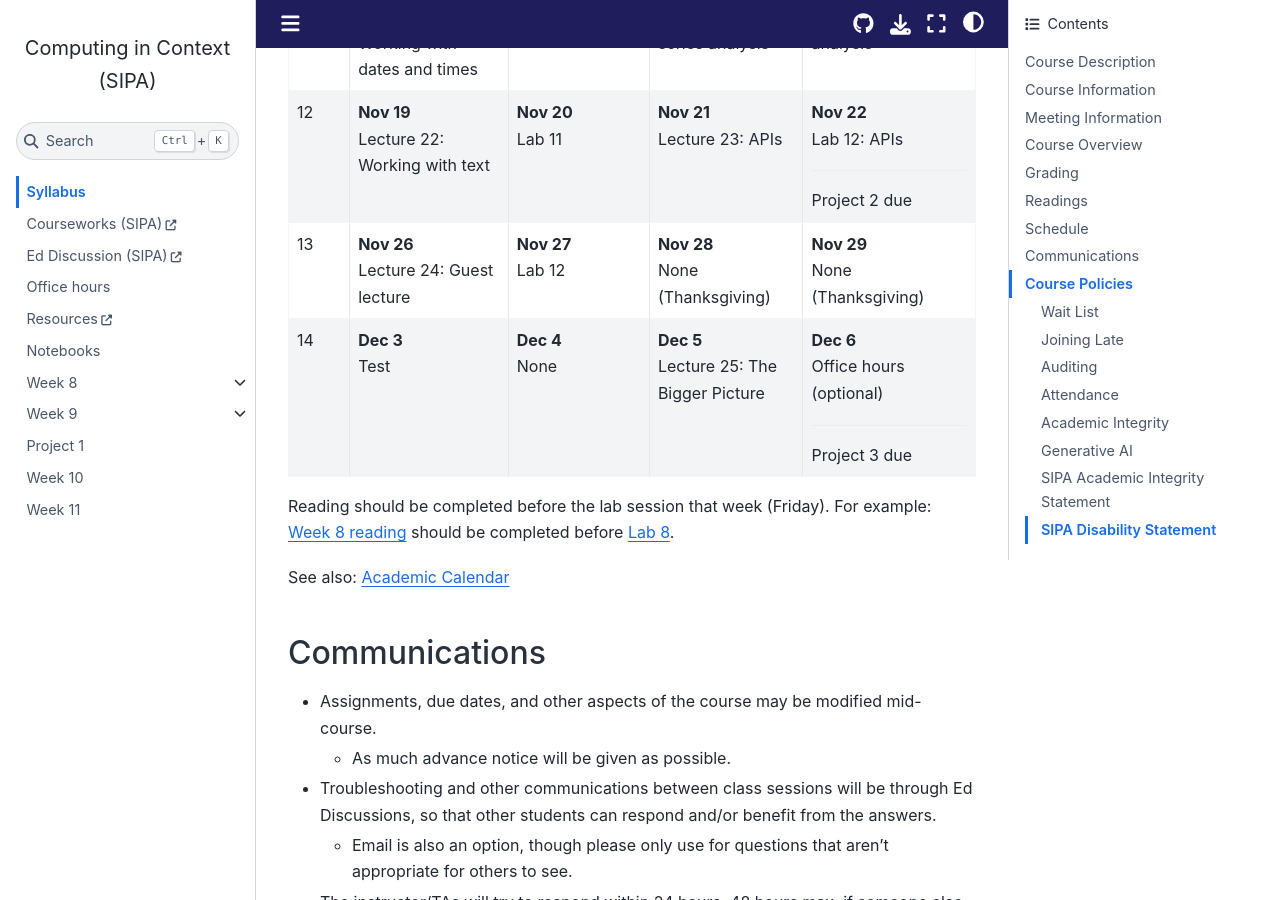
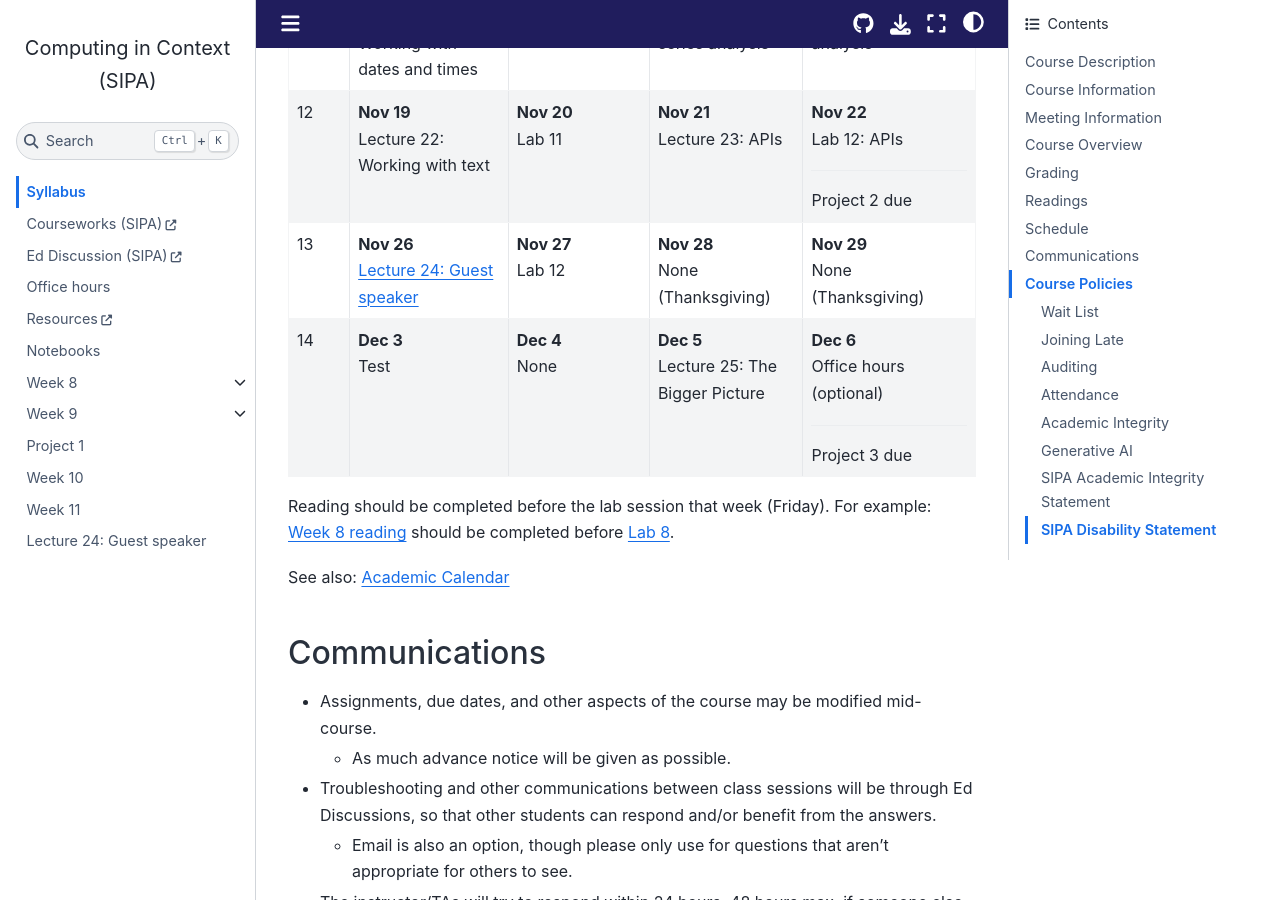
Before and after one commit to afeld/computing-in-context, a Jupyter Book: the page built from index.md, in a window 1280 px wide and 900 px high, scrolled down 4453 px. Built offline with Jupyter Book 1.0.4 settings and Sphinx 7.4.7 and the Sphinx Book theme 1.1.4, drawn with Linux system fonts in a browser that asks for light colours.

Commit message:
add guest speaker

```diff
--- a/_toc.yml
+++ b/_toc.yml
@@ -33,3 +33,4 @@ chapters:
   - file: project_1
   - file: week_10
   - file: week_11
+  - file: lecture_24
--- a/index.md
+++ b/index.md
@@ -101,7 +101,7 @@ For weeks 1-7, see [the combined syllabus](https://courseworks2.columbia.edu/cou
 | [10](week_10.md) | **Nov 5**<br/>None (Election Day)                                                                                                                | **Nov 6**<br/>[Lab 9](lab_9.ipynb)  | **Nov 7**<br/>Lecture 19: Data visualization                     | **Nov 8**<br/>Lab 10: Data visualization<hr/>[Project 1](project_1.md) due |
 | [11](week_11.md) | **Nov 12**<br/>Lecture 20: Working with dates and times                                                                                          | **Nov 13**<br/>Lab 10               | **Nov 14**<br/>Lecture 21: Time series analysis                  | **Nov 15**<br/>Lab 11: Time series analysis                                |
 | 12               | **Nov 19**<br/>Lecture 22: Working with text                                                                                                     | **Nov 20**<br/>Lab 11               | **Nov 21**<br/>Lecture 23: APIs                                  | **Nov 22**<br/>Lab 12: APIs<hr/>Project 2 due                              |
-| 13               | **Nov 26**<br/>Lecture 24: Guest lecture                                                                                                         | **Nov 27**<br/>Lab 12               | **Nov 28**<br/>None (Thanksgiving)                               | **Nov 29**<br/>None (Thanksgiving)                                         |
+| 13               | **Nov 26**<br/>[Lecture 24: Guest speaker](lecture_24.md)                                                                                        | **Nov 27**<br/>Lab 12               | **Nov 28**<br/>None (Thanksgiving)                               | **Nov 29**<br/>None (Thanksgiving)                                         |
 | 14               | **Dec 3**<br/>Test                                                                                                                               | **Dec 4**<br/>None                  | **Dec 5**<br/>Lecture 25: The Bigger Picture                     | **Dec 6**<br/>Office hours (optional)<hr/>Project 3 due                    |
 
 Reading should be completed before the lab session that week (Friday). For example: [Week 8 reading](week_8.md) should be completed before [Lab 8](lab_8_guide.md).
```
Also changed, not shown: lecture_24.md (added, +5 -0 lines).
